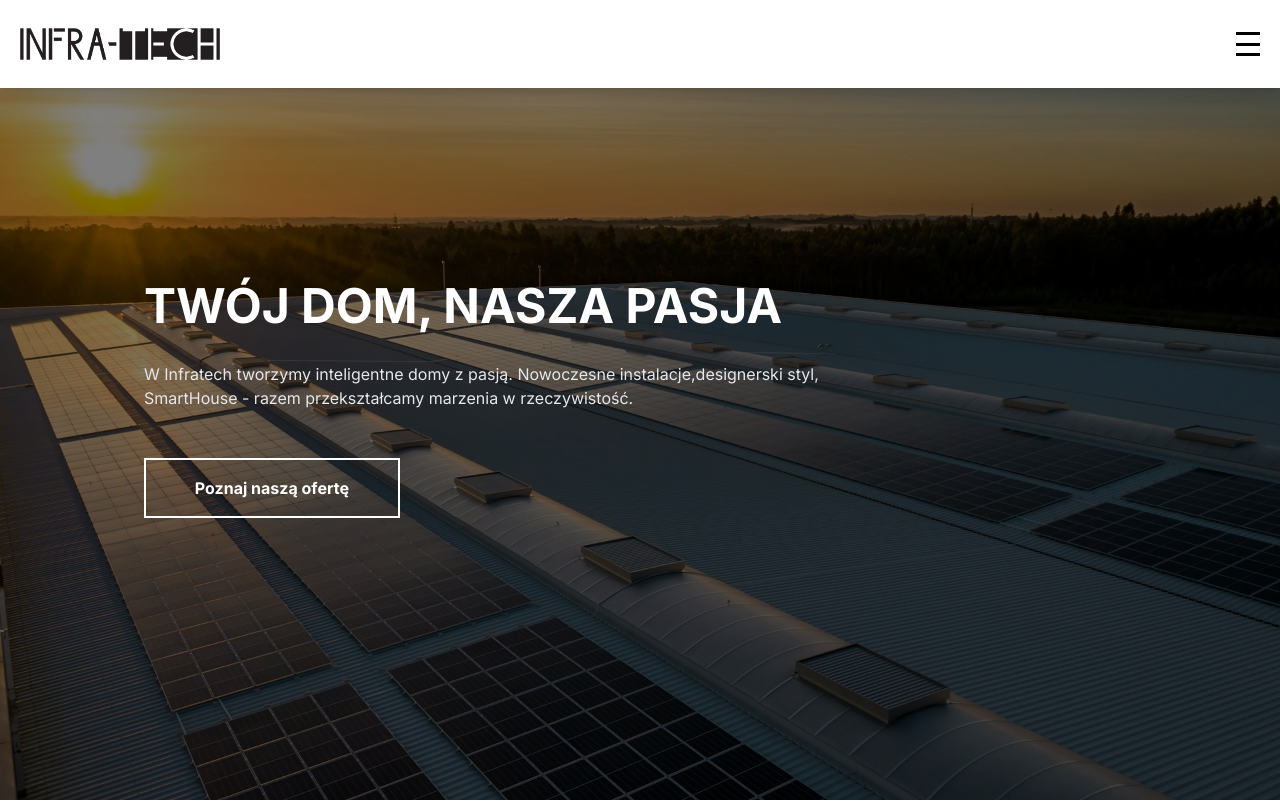
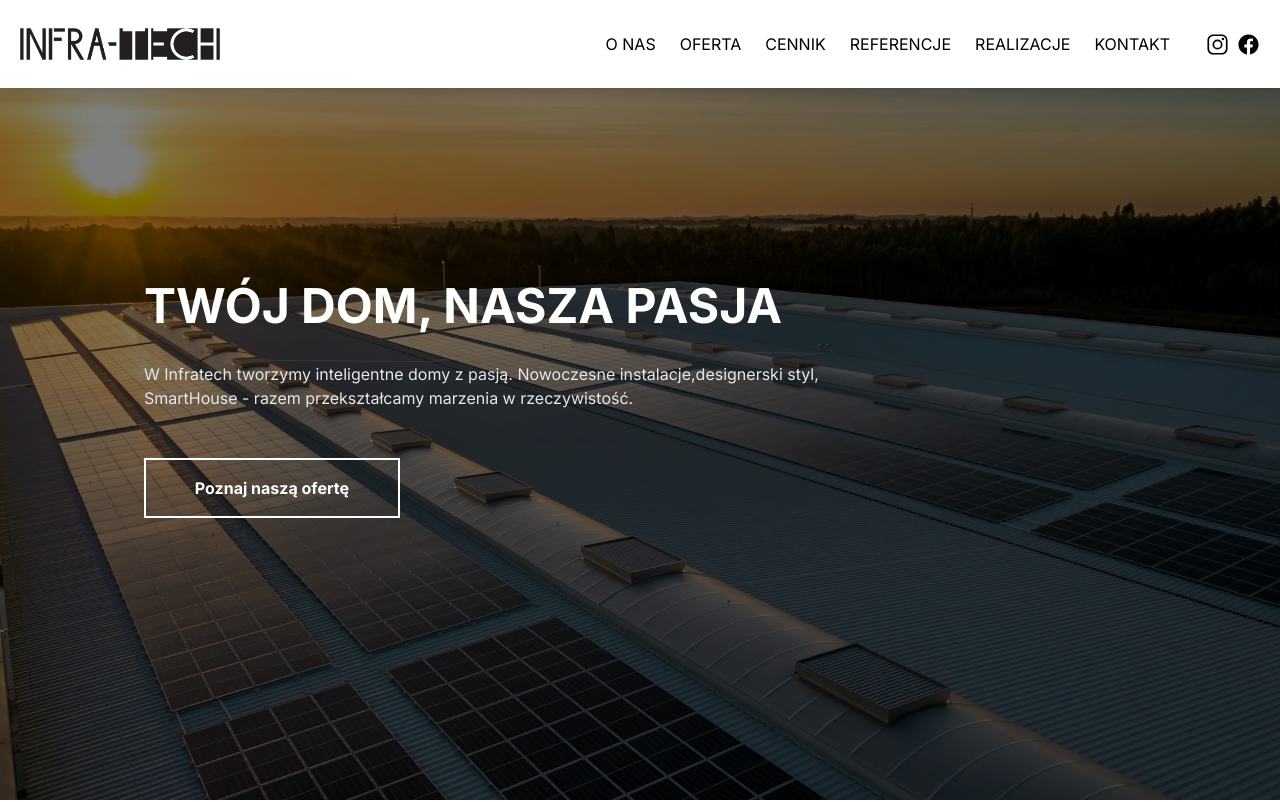
Before and after one commit to emilkowalczyk/infratech, a Next.js app: page / in a window 1280 px wide. Shown: the top 802 px of the page. Built offline with nearby package versions, Linux system fonts and the light colour scheme.

Commit message:
edit navbar

```diff
--- a/src/components/Navbar.tsx
+++ b/src/components/Navbar.tsx
@@ -2,6 +2,8 @@
 
 import Image from 'next/image';
 import { useState } from 'react';
+import SocialMedia from './SocialMedia';
+import { navLinks } from '@/data/data';
 
 function Navbar() {
   const [menu, setMenu] = useState(false);
@@ -18,23 +20,33 @@ function Navbar() {
             width={300}
             height={0}
             alt='Logo'
-            className='w-[150px] lg:w-[200px]'
+            className='w-[180px] lg:w-[200px]'
           />
         </a>
         {/* Navigation links */}
         <ul
-          className={`w-[300px] h-screen bg-white flex flex-col justify-center items-center fixed top-0 right-0 transition-all ${
+          className={`w-full h-screen bg-white flex flex-col justify-center items-center fixed top-0 right-0 ${
             menu ? 'translate-x-0' : 'translate-x-full'
-          }`}
+          } lg:w-auto lg:h-auto lg:bg-none lg:flex-row lg:static lg:translate-x-0`}
         >
-          <li>link1</li>
-          <li>link2</li>
-          <li>link3</li>
+          {navLinks.map((navLink) => (
+            <li key={navLink.title}>
+              <a
+                href={navLink.path}
+                className='px-3 py-2 block uppercase active:text-gray-600'
+              >
+                {navLink.title}
+              </a>
+            </li>
+          ))}
+          <li>
+            <SocialMedia />
+          </li>
         </ul>
         {/* Mobile icon */}
         <div
           onClick={handleMenu}
-          className='w-[40px] h-[40px] flex flex-col justify-between items-center py-2 translate-x-2'
+          className='w-[40px] h-[40px] flex flex-col justify-between items-center py-2 translate-x-2 lg:hidden'
         >
           <span
             className={`block w-[24px] h-[3px] bg-black ${
--- a/src/components/Slider.tsx
+++ b/src/components/Slider.tsx
@@ -32,7 +32,7 @@ function Slider() {
       />
       <Carousel
         additionalTransfrom={0}
-        arrows
+        arrows={false}
         autoPlay
         autoPlaySpeed={10000}
         centerMode={false}
@@ -52,7 +52,7 @@ function Slider() {
         rewindWithAnimation={false}
         rtl={false}
         shouldResetAutoplay
-        showDots
+        showDots={false}
         sliderClass=''
         slidesToSlide={1}
         swipeable
--- a/src/components/SocialMedia.tsx
+++ b/src/components/SocialMedia.tsx
@@ -3,7 +3,9 @@ import { IoLogoFacebook, IoLogoInstagram } from 'react-icons/io5';
 
 function SocialMedia() {
   return (
-    <div className={`ml-4 flex gap-2 transition duration-300 text-black`}>
+    <div
+      className={`my-2 flex gap-2 transition duration-300 text-black lg:ml-6`}
+    >
       <Link href={'https://www.instagram.com'} target='_blank'>
         <IoLogoInstagram size={23} />
       </Link>
```
